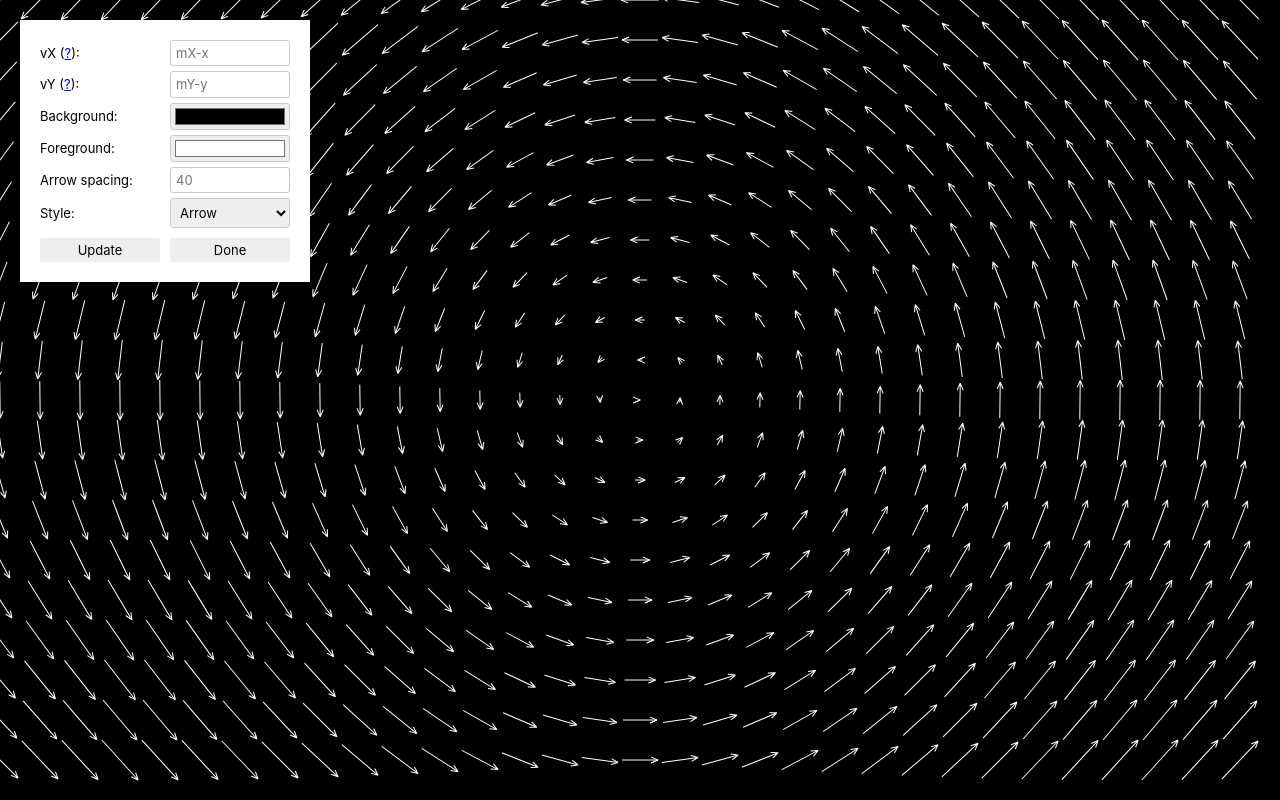
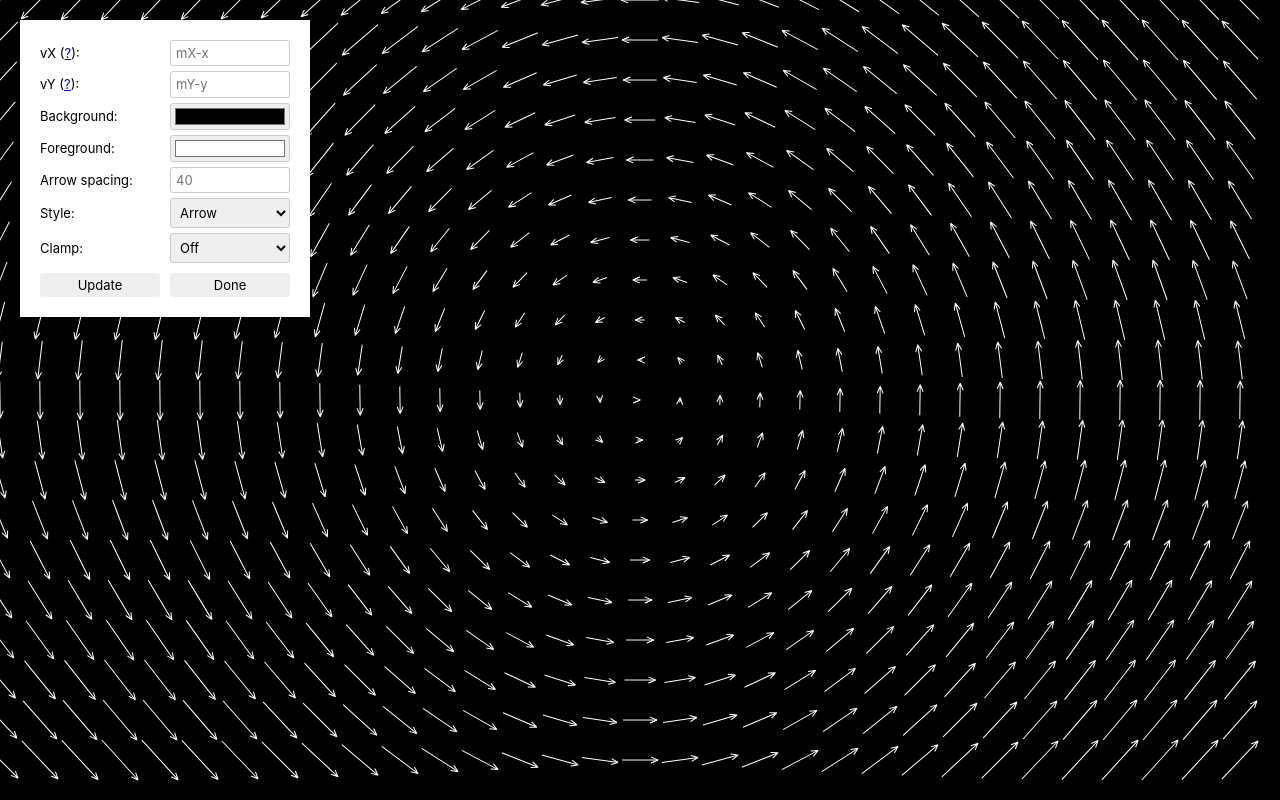
Before and after one commit to dylanpyle/vf, a website with bundled scripts: page src/static/index.html in a window 1280 px wide. Built offline with nearby package versions, Linux system fonts and the light colour scheme.

Commit message:
New styles

```diff
--- a/src/arrow.ts
+++ /dev/null
@@ -1,57 +0,0 @@
-interface Options {
-  ctx: CanvasRenderingContext2D;
-  x: number;
-  y: number;
-  color: string;
-  showArrow: boolean;
-}
-
-export default class Arrow {
-  private ctx: CanvasRenderingContext2D;
-  private x: number;
-  private y: number;
-  private color: string;
-  private showArrow: boolean;
-
-  constructor({ ctx, x, y, color, showArrow }: Options) {
-    this.ctx = ctx;
-
-    this.x = x;
-    this.y = y;
-    this.color = color;
-    this.showArrow = showArrow;
-  }
-
-  public render({ magnitude, direction }: {
-    magnitude: number;
-    direction: number; // radians
-  }) {
-    const { ctx } = this;
-
-    const originX = -1 * (magnitude / 2);
-    const endX = originX + magnitude;
-
-    ctx.translate(this.x, this.y);
-    ctx.rotate(direction);
-
-    ctx.beginPath();
-
-    ctx.lineTo(originX, 0);
-    ctx.lineTo(endX, 0);
-
-    if (this.showArrow) {
-      ctx.moveTo(endX, 0);
-      ctx.lineTo(endX - 7, -3);
-      ctx.moveTo(endX, 0);
-      ctx.lineTo(endX - 7, 3);
-    }
-
-    ctx.closePath();
-    ctx.strokeStyle = this.color;
-    ctx.stroke();
-
-    // Reset transformation
-    ctx.setTransform(1, 0, 0, 1, 0, 0);
-    ctx.scale(window.devicePixelRatio, window.devicePixelRatio);
-  }
-}
--- a/src/canvas.ts
+++ b/src/canvas.ts
@@ -1,26 +1,51 @@
-import Arrow from "./arrow";
-
-const slopeToRadians = (x: number, y: number): number =>
-  (Math.PI * 2) - Math.atan2(y, x);
+import Arrow from "./points/arrow";
+import Line from "./points/line";
+import Dot from "./points/dot";
+import Debug from "./points/debug";
+import {
+  PointConstructorOptions,
+  PointElement,
+  PointRenderOptions,
+  Type,
+} from "./types";
 
 interface Point {
   logicalX: number;
   logicalY: number;
   physicalX: number;
   physicalY: number;
-  arrow: Arrow;
+  element: PointElement;
 }
-
-export type Type = "ARROW" | "LINE";
 
 interface Options {
   el: HTMLCanvasElement;
   vx: string;
   vy: string;
-  arrowSpacing: number;
+  spacing: number;
   backgroundColor: string;
   foregroundColor: string;
   type: Type;
+  clamp: boolean;
+}
+
+// Converts X,Y slope to radians, in the format expected by
+// CanvasRenderingContext2D.rotate (starting at x=0)
+const slopeToRotation = (x: number, y: number): number =>
+  ((Math.PI * 2) + Math.atan2(-1 * y, x)) % (Math.PI * 2);
+
+function getPointConstructor(
+  pointType: Type,
+): new (options: PointConstructorOptions) => PointElement {
+  switch (pointType) {
+    case "ARROW":
+      return Arrow;
+    case "LINE":
+      return Line;
+    case "DOT":
+      return Dot;
+    case "DEBUG":
+      return Debug;
+  }
 }
 
 export default class VFCanvas {
@@ -29,21 +54,21 @@ export default class VFCanvas {
   private width: number;
   private height: number;
 
+  private xEquation: string;
+  private yEquation: string;
   private backgroundColor: string;
   private foregroundColor: string;
   private type: Type;
+  private clamp: boolean;
+  private spacing: number;
 
   private points: Point[] = [];
-  private arrowSpacing: number;
 
   private logicalMouseX: number = 0;
   private logicalMouseY: number = 0;
 
-  private xEquation: string;
-  private yEquation: string;
-
   constructor(
-    { el, vx, vy, arrowSpacing, foregroundColor, backgroundColor, type }:
+    { el, vx, vy, spacing, foregroundColor, backgroundColor, type, clamp }:
       Options,
   ) {
     this.el = el;
@@ -61,7 +86,8 @@ export default class VFCanvas {
     this.ctx = ctx;
     this.xEquation = vx;
     this.yEquation = vy;
-    this.arrowSpacing = arrowSpacing;
+    this.spacing = spacing;
+    this.clamp = clamp;
 
     el.addEventListener("mousemove", this.onMouseMove);
     el.addEventListener("touchmove", this.onTouchMove);
@@ -83,12 +109,19 @@ export default class VFCanvas {
     );
   };
 
-  private getArrowProperties(
+  private getPointElementProperties(
     point: Point,
-  ): { magnitude: number; direction: number } {
+  ): PointRenderOptions {
     const evaluate = (equation: string): number => {
       const time = (Date.now() / 10000) % 1;
-      const f = new Function("x", "y", "mX", "mY", "t", `return ${equation};`);
+      const f = new Function(
+        "x",
+        "y",
+        "mX",
+        "mY",
+        "t",
+        `with (Math) { return ${equation}; }`,
+      );
       return f(
         point.logicalX,
         point.logicalY,
@@ -100,12 +133,17 @@ export default class VFCanvas {
 
     const x = evaluate(this.xEquation);
     const y = evaluate(this.yEquation);
-    const magnitude = Math.sqrt(Math.pow(x, 2) + Math.pow(y, 2)) *
-      this.arrowSpacing;
+    let logicalMagnitude = Math.sqrt(Math.pow(x, 2) + Math.pow(y, 2));
+
+    if (this.clamp) {
+      logicalMagnitude = Math.min(logicalMagnitude, 1);
+    }
+
+    const physicalMagintude = logicalMagnitude * this.spacing;
 
     return {
-      magnitude,
-      direction: slopeToRadians(x, y),
+      magnitude: physicalMagintude,
+      direction: slopeToRotation(x, y),
     };
   }
 
@@ -114,7 +152,8 @@ export default class VFCanvas {
     this.ctx.fillRect(0, 0, this.width, this.height);
 
     for (const point of this.points) {
-      point.arrow.render(this.getArrowProperties(point));
+      point.element.render(this.getPointElementProperties(point));
+      this.ctx.scale(window.devicePixelRatio, window.devicePixelRatio);
     }
 
     requestAnimationFrame(this.render);
@@ -183,19 +222,21 @@ export default class VFCanvas {
     for (
       let physicalX = pMinX;
       physicalX < pMaxX;
-      physicalX += this.arrowSpacing
+      physicalX += this.spacing
     ) {
       for (
         let physicalY = pMinY;
         physicalY < pMaxY;
-        physicalY += this.arrowSpacing
+        physicalY += this.spacing
       ) {
-        const arrow = new Arrow({
+        const ctr = getPointConstructor(this.type);
+
+        const element = new ctr({
           ctx: this.ctx,
           x: physicalX,
           y: physicalY,
           color: this.foregroundColor,
-          showArrow: this.type === "ARROW",
+          type: this.type,
         });
         const [logicalX, logicalY] = this.physicalToLogical(
           physicalX,
@@ -203,7 +244,7 @@ export default class VFCanvas {
         );
 
         this.points.push({
-          arrow,
+          element,
           logicalX,
           logicalY,
           physicalX,
--- a/src/index.ts
+++ b/src/index.ts
@@ -1,4 +1,5 @@
-import VFCanvas, { Type } from "./canvas";
+import VFCanvas from "./canvas";
+import { Type } from "./types";
 
 const canvas = document.querySelector(".app-canvas") as
   | HTMLCanvasElement
@@ -18,16 +19,19 @@ const foregroundColor = params.get("fg") || "#fff";
 const type = params.get("type") as Type || "ARROW";
 
 const lValue = params.get("l");
-const arrowSpacing = lValue ? parseInt(lValue, 10) : 40;
+const spacing = lValue ? parseInt(lValue, 10) : 40;
+
+const clamp = params.get("clamp") === "true";
 
 new VFCanvas({
   el: canvas,
   vx,
   vy,
-  arrowSpacing,
+  spacing,
   foregroundColor,
   backgroundColor,
   type,
+  clamp,
 });
 
 const showConfig = window.location.search === "" ||
--- /dev/null
+++ b/src/points/arrow.ts
@@ -0,0 +1,48 @@
+import {
+  PointConstructorOptions,
+  PointElement,
+  PointRenderOptions,
+} from "../types";
+
+export default class Arrow implements PointElement {
+  private ctx: CanvasRenderingContext2D;
+  private x: number;
+  private y: number;
+  private color: string;
+
+  constructor({ ctx, x, y, color }: PointConstructorOptions) {
+    this.ctx = ctx;
+
+    this.x = x;
+    this.y = y;
+    this.color = color;
+  }
+
+  public render({ magnitude, direction }: PointRenderOptions) {
+    const { ctx } = this;
+
+    const originX = -1 * (magnitude / 2);
+    const endX = originX + magnitude;
+
+    ctx.translate(this.x, this.y);
+    ctx.rotate(direction);
+
+    ctx.beginPath();
+
+    ctx.lineTo(originX, 0);
+    ctx.lineTo(endX, 0);
+
+    // Arrowhead
+    ctx.moveTo(endX, 0);
+    ctx.lineTo(endX - 7, -3);
+    ctx.moveTo(endX, 0);
+    ctx.lineTo(endX - 7, 3);
+
+    ctx.closePath();
+    ctx.strokeStyle = this.color;
+    ctx.stroke();
+
+    // Reset transformation
+    ctx.setTransform(1, 0, 0, 1, 0, 0);
+  }
+}
--- /dev/null
+++ b/src/points/debug.ts
@@ -0,0 +1,35 @@
+import {
+  PointConstructorOptions,
+  PointElement,
+  PointRenderOptions,
+} from "../types";
+
+export default class Debug implements PointElement {
+  private ctx: CanvasRenderingContext2D;
+  private x: number;
+  private y: number;
+  private color: string;
+
+  constructor({ ctx, x, y, color }: PointConstructorOptions) {
+    this.ctx = ctx;
+    this.x = x;
+    this.y = y;
+    this.color = color;
+  }
+
+  public render({ magnitude, direction }: PointRenderOptions) {
+    const { ctx } = this;
+
+    ctx.font = "10px sans-serif";
+    ctx.fillStyle = this.color;
+    ctx.fillText(
+      `(${this.x}, ${this.y})\nm:${magnitude.toFixed(2)} d:${
+        direction.toFixed(2)
+      }`,
+      this.x,
+      this.y,
+    );
+    // Reset transformation
+    ctx.setTransform(1, 0, 0, 1, 0, 0);
+  }
+}
--- /dev/null
+++ b/src/points/dot.ts
@@ -0,0 +1,35 @@
+import {
+  PointConstructorOptions,
+  PointElement,
+  PointRenderOptions,
+} from "../types";
+
+export default class Dot implements PointElement {
+  private ctx: CanvasRenderingContext2D;
+  private x: number;
+  private y: number;
+  private color: string;
+
+  constructor({ ctx, x, y, color }: PointConstructorOptions) {
+    this.ctx = ctx;
+
+    this.x = x;
+    this.y = y;
+    this.color = color;
+  }
+
+  public render({ magnitude, direction }: PointRenderOptions) {
+    const { ctx } = this;
+
+    ctx.beginPath();
+
+    ctx.arc(this.x, this.y, magnitude / 2, 0, Math.PI * 2);
+
+    ctx.closePath();
+    ctx.fillStyle = `HSL(${direction}rad, 70%, 60%)`;
+    ctx.fill();
+
+    // Reset transformation
+    ctx.setTransform(1, 0, 0, 1, 0, 0);
+  }
+}
--- /dev/null
+++ b/src/points/line.ts
@@ -0,0 +1,42 @@
+import {
+  PointConstructorOptions,
+  PointElement,
+  PointRenderOptions,
+} from "../types";
+
+export default class Line implements PointElement {
+  private ctx: CanvasRenderingContext2D;
+  private x: number;
+  private y: number;
+  private color: string;
+
+  constructor({ ctx, x, y, color }: PointConstructorOptions) {
+    this.ctx = ctx;
+
+    this.x = x;
+    this.y = y;
+    this.color = color;
+  }
+
+  public render({ magnitude, direction }: PointRenderOptions) {
+    const { ctx } = this;
+
+    const originX = -1 * (magnitude / 2);
+    const endX = originX + magnitude;
+
+    ctx.translate(this.x, this.y);
+    ctx.rotate(direction);
+
+    ctx.beginPath();
+
+    ctx.lineTo(originX, 0);
+    ctx.lineTo(endX, 0);
+
+    ctx.closePath();
+    ctx.strokeStyle = this.color;
+    ctx.stroke();
+
+    // Reset transformation
+    ctx.setTransform(1, 0, 0, 1, 0, 0);
+  }
+}
--- a/src/static/index.html
+++ b/src/static/index.html
@@ -44,6 +44,16 @@
         <select name='type' value='ARROW'>
           <option value='ARROW'>Arrow</option>
           <option value='LINE'>Line</option>
+          <option value='DOT'>Dot</option>
+          <option value='DEBUG'>(debug mode)</option>
+        </select>
+      </label>
+
+      <label>
+        <div class='label-text'>Clamp:</div>
+        <select name='clamp' value='false'>
+          <option value='false'>Off</option>
+          <option value='true'>On</option>
         </select>
       </label>
 
--- /dev/null
+++ b/src/types.ts
@@ -0,0 +1,19 @@
+export type Type = "ARROW" | "LINE" | "DOT" | "DEBUG";
+
+export interface PointConstructorOptions {
+  ctx: CanvasRenderingContext2D;
+  x: number;
+  y: number;
+  color: string;
+  type: Type;
+}
+
+export interface PointRenderOptions {
+  magnitude: number; // pixels
+  direction: number; // radians 0-2π
+}
+
+export abstract class PointElement {
+  constructor(_options: PointConstructorOptions) {}
+  abstract render(properties: PointRenderOptions): void;
+}
```
